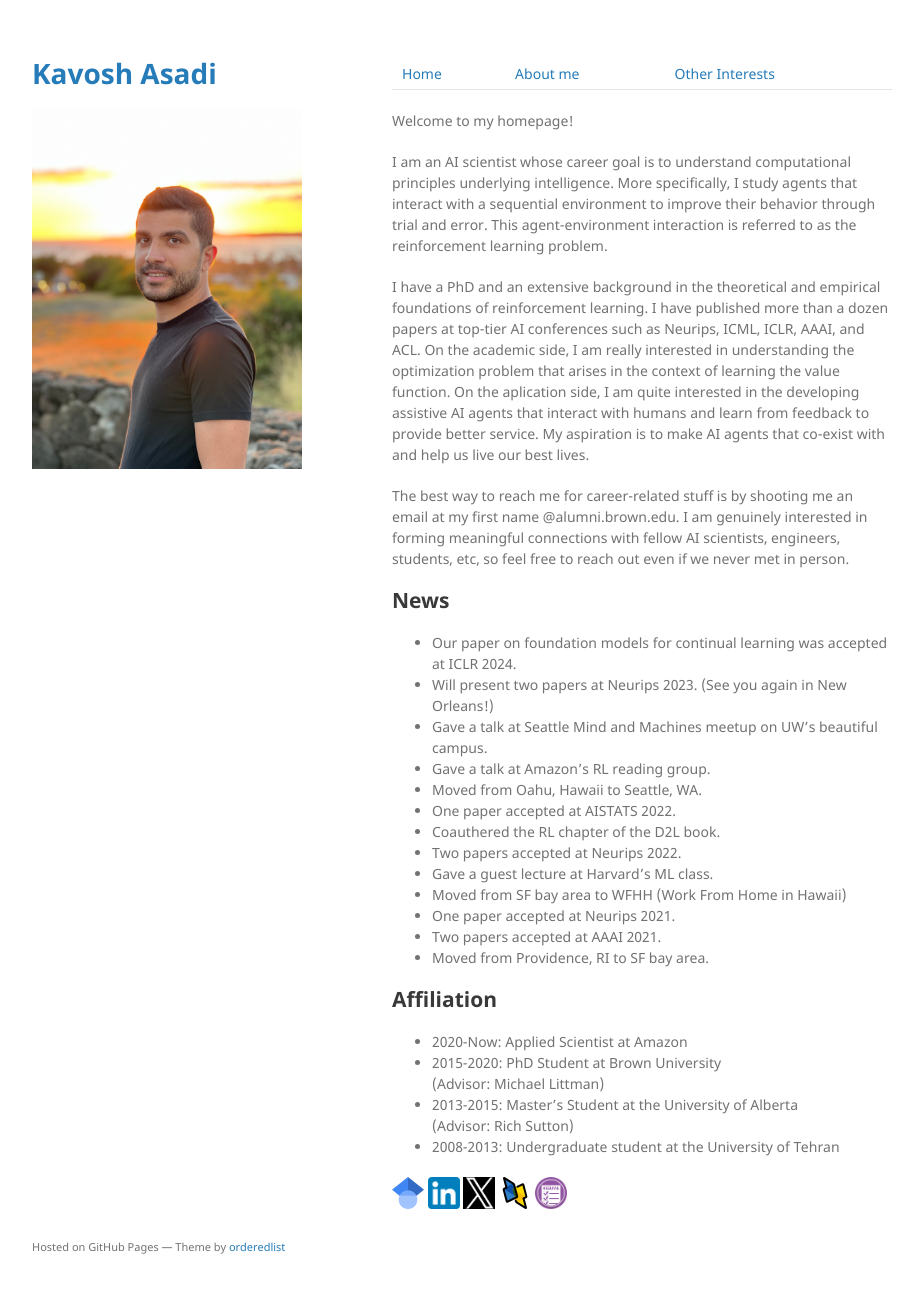
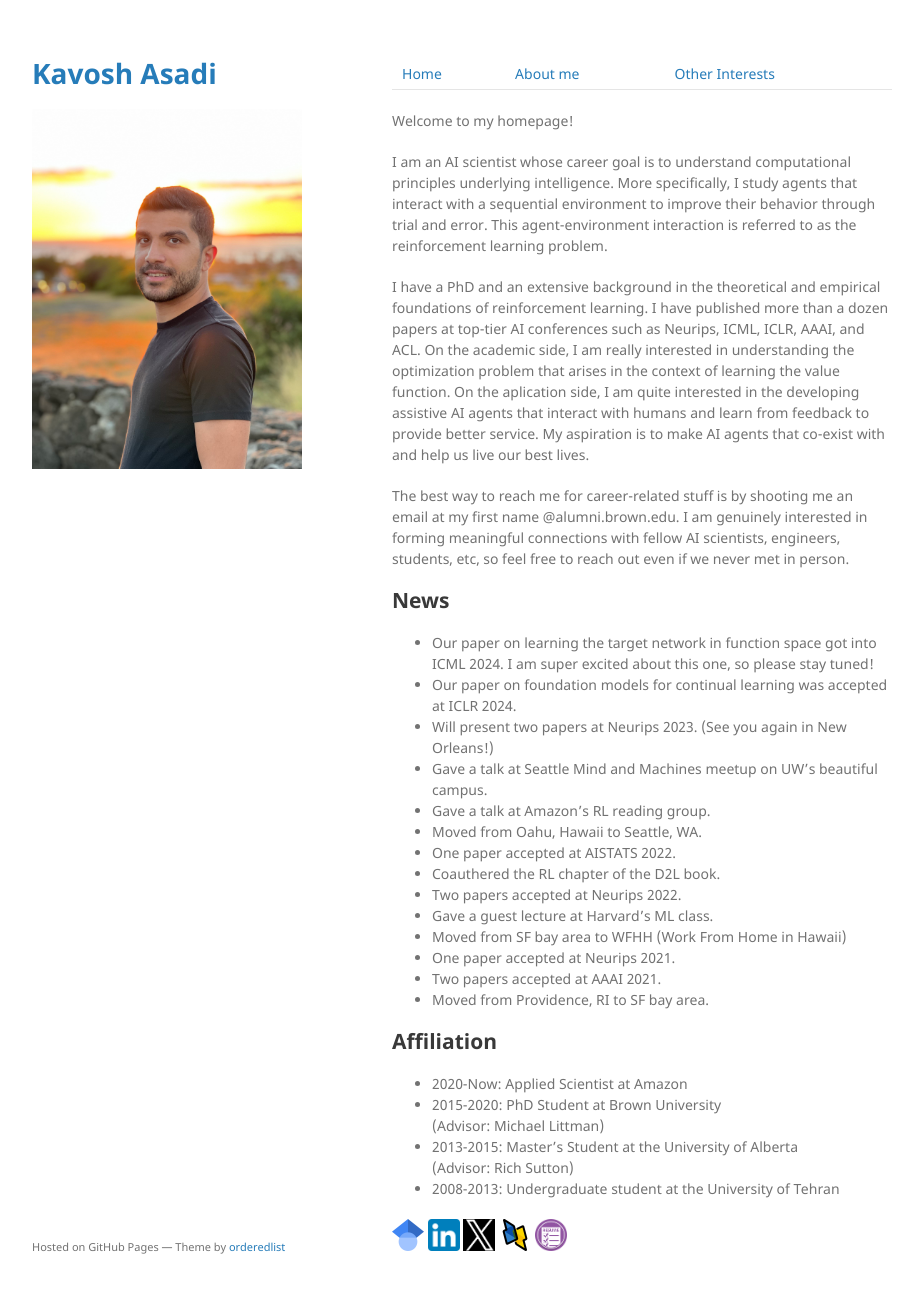
Before and after one commit to kavosh8/kavosh8.github.io, a Jekyll site: the page built from index.md, in a window 1280 px wide and 1326 px high. Shown: the top 1293 px of the window, without its empty margins (178-1096 px from the left). Built offline with Jekyll 4.4.1, drawn with Linux system fonts in a browser that asks for light colours; the repository's description, which GitHub fills in, is left out.

Commit message:
added the icml 2024 news

```diff
--- a/index.md
+++ b/index.md
@@ -13,6 +13,7 @@ I have a PhD and an extensive background in the theoretical and empirical founda
 The best way to reach me for career-related stuff is by shooting me an email at my first name @alumni.brown.edu. I am genuinely interested in forming meaningful connections with fellow AI scientists, engineers, students, etc, so feel free to reach out even if we never met in person.
 
 ## News
+*   Our paper on learning the target network in function space got into ICML 2024. I am super excited about this one, so please stay tuned!
 * 	Our paper on foundation models for continual learning was accepted at ICLR 2024.
 *   Will present two papers at Neurips 2023. (See you again in New Orleans!)
 *   Gave a talk at Seattle Mind and Machines meetup on UW's beautiful campus.
```
